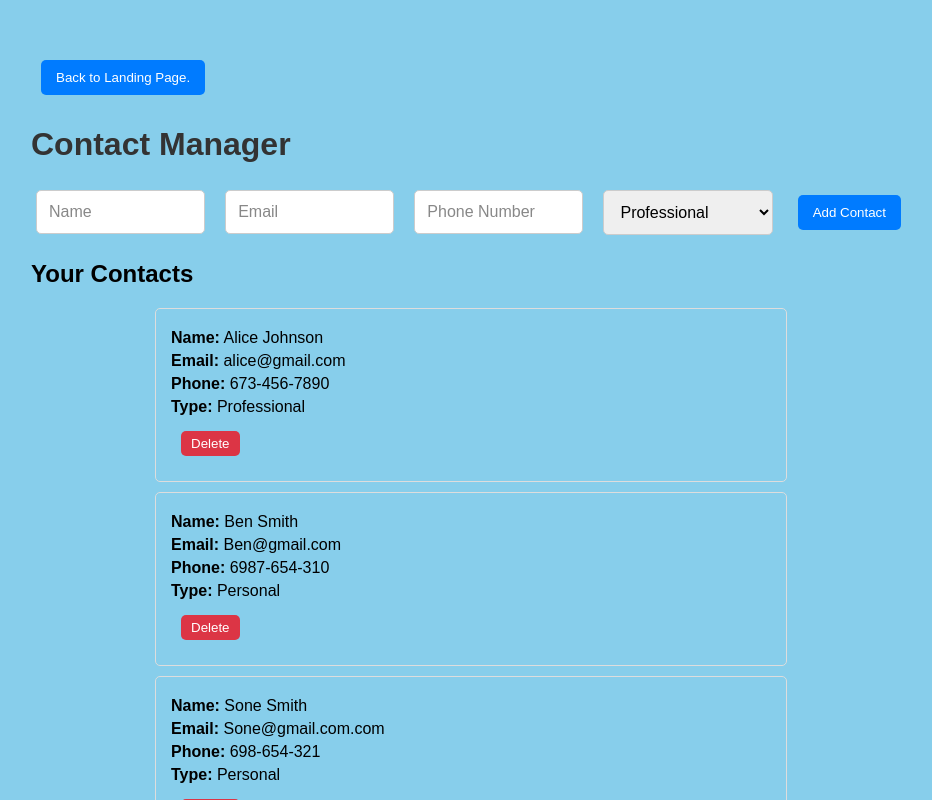
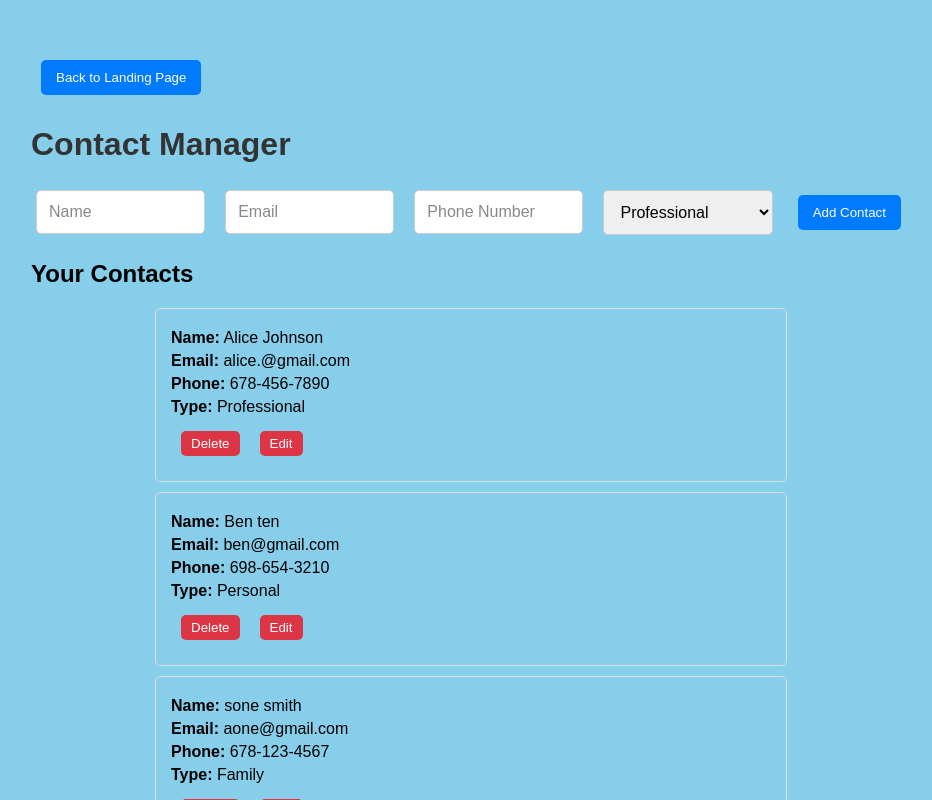
Before and after one commit to EbakocorneliusEmeh/contact-manegement-app, a React (Vite) app: page / in a window 1280 px wide. Both pictures are taken after a click on the button "Enter Contact Info.". Shown: the top 800 px of the page, without its empty margins (169-1101 px from the left). Built offline with nearby package versions, Linux system fonts and the light colour scheme.

Commit message:
added work

```diff
--- a/src/Components/Contactmanager.jsx
+++ b/src/Components/Contactmanager.jsx
@@ -1,30 +1,90 @@
 import React, { useState } from "react";
 
-const ContactManager = ({ contacts, addContact, deleteContact, onBack }) => {
+const ContactManager = ({ onBack }) => {
+  // Initial contacts pre-loaded
+  const initialContacts = [
+    {
+      name: "Alice Johnson",
+      email: "alice.@gmail.com",
+      phone: "678-456-7890",
+      type: "Professional",
+    },
+    {
+      name: "Ben ten",
+      email: "ben@gmail.com",
+      phone: "698-654-3210",
+      type: "Personal",
+    },
+    {
+      name: "sone smith",
+      email: "aone@gmail.com",
+      phone: "678-123-4567",
+      type: "Family",
+    },
+    {
+      name: "Nash blink",
+      email: "nash@gmail.com",
+      phone: "678-123-4567",
+      type: "personal",
+    },
+    {
+      name: "kadahs pep",
+      email: "pep@gmail.com",
+      phone: "699-123-4567",
+      type: "Family",
+    },
+  ];
+
+  const [contacts, setContacts] = useState(initialContacts);
   const [name, setName] = useState("");
   const [email, setEmail] = useState("");
   const [phone, setPhone] = useState("");
   const [type, setType] = useState("Professional");
+  const [editing, setEditing] = useState(null);
 
-  const handleAddContact = (e) => {
+  const handleSubmit = (e) => {
     e.preventDefault();
     if (!name || !email || !phone || !type) {
       alert("Please fill out all fields!");
       return;
     }
+
     const newContact = { name, email, phone, type };
-    addContact(newContact);
+
+    if (editing) {
+      setContacts(
+        contacts.map((contact) =>
+          contact.email === editing.email ? newContact : contact
+        )
+      );
+      setEditing(null);
+    } else {
+      setContacts([...contacts, newContact]);
+    }
+
     setName("");
     setEmail("");
     setPhone("");
     setType("Professional");
   };
 
+  const handleEdit = (contact) => {
+    setEditing(contact);
+    setName(contact.name);
+    setEmail(contact.email);
+    setPhone(contact.phone);
+    setType(contact.type);
+  };
+
+  const handleDelete = (email) => {
+    setContacts(contacts.filter((contact) => contact.email !== email));
+  };
+
   return (
     <div className="contact-manager">
-      <button onClick={onBack}>Back to Landing Page.</button>
+      <button onClick={onBack}>Back to Landing Page</button>
       <h1>Contact Manager</h1>
-      <form onSubmit={handleAddContact} className="contact-form">
+      <form onSubmit={handleSubmit} className="contact-form">
         <input
           type="text"
           placeholder="Name"
@@ -48,7 +108,7 @@ const ContactManager = ({ contacts, addContact, deleteContact, onBack }) => {
           <option value="Personal">Personal</option>
           <option value="Family">Family</option>
         </select>
-        <button type="submit">Add Contact</button>
+        <button type="submit">{editing ? "Update Contact" : "Add Contact"}</button>
       </form>
       <div className="contact-list">
         <h2>Your Contacts</h2>
@@ -67,7 +127,8 @@ const ContactManager = ({ contacts, addContact, deleteContact, onBack }) => {
               <p>
                 <strong>Type:</strong> {contact.type}
               </p>
-              <button onClick={() => deleteContact(contact.email)}>Delete</button>
+              <button onClick={() => handleDelete(contact.email)}>Delete</button>
+              <button onClick={() => handleEdit(contact)}>Edit</button>
             </div>
           ))
         ) : (
```
